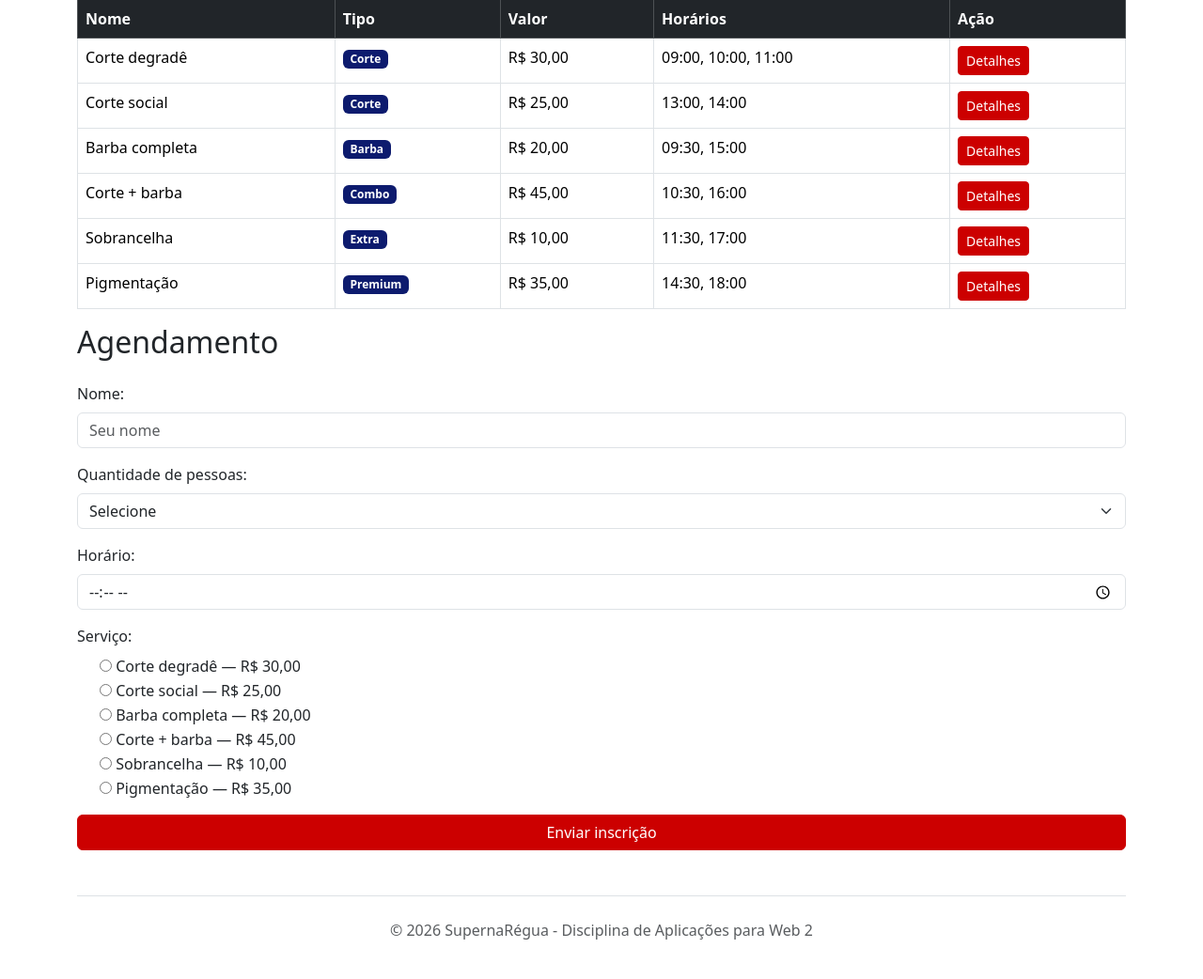
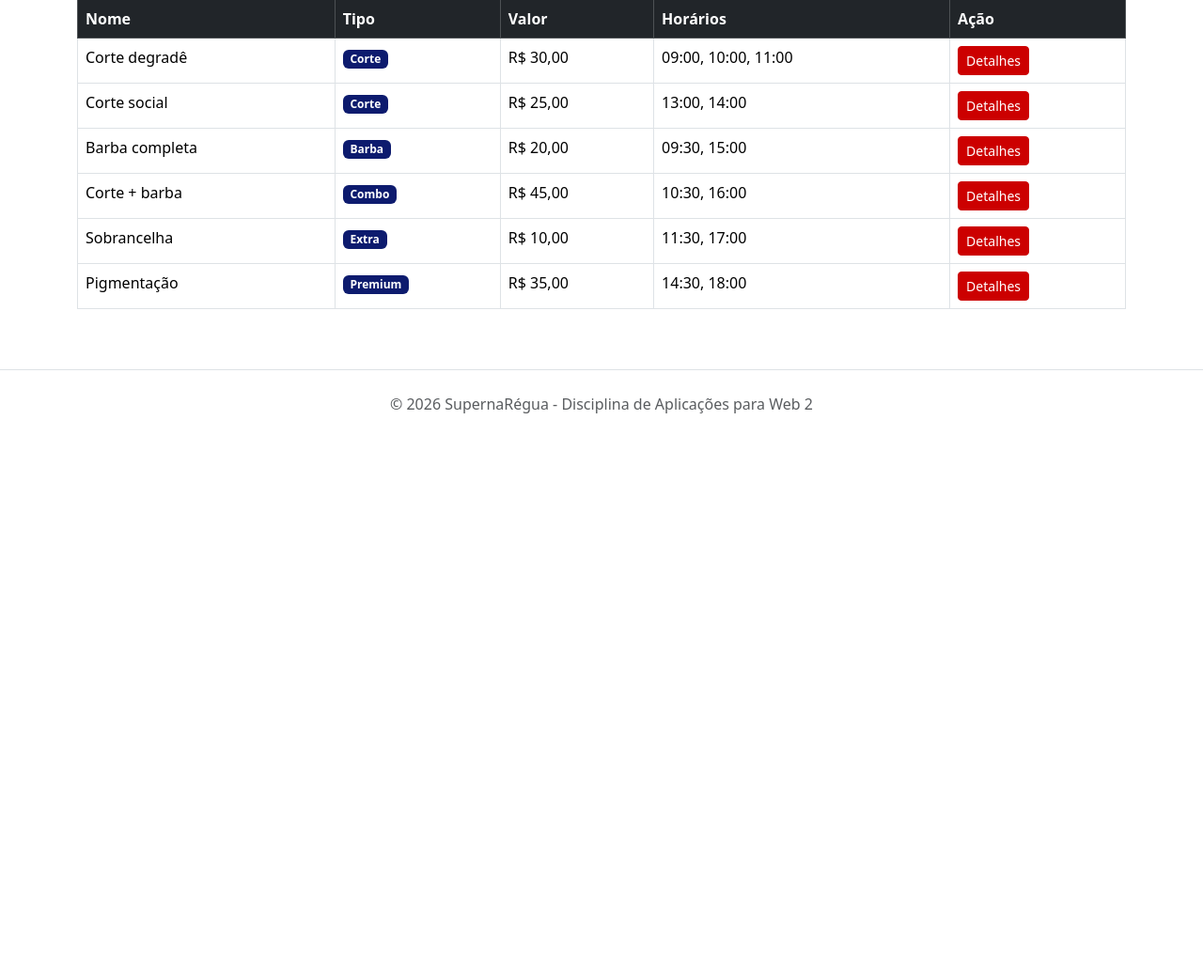
Before and after one commit to RafaBs10/Trabalho_Web2_SuperNaRegua, a PHP site: page /index.php in a window 1280 px wide. Shown: the part 246-1288 px from the top of the page at 94% size. After the commit the page ends 686 px from the top, so only its background shows below. Run offline with PHP 8.4, Linux system fonts and the light colour scheme.

Commit message:
alteracao em resultado e index (Feita por Miguel)
retirado os valores pre-setados no resultado e o formulario no index

```diff
--- a/TrabalhoWeb/detalhes.php
+++ b/TrabalhoWeb/detalhes.php
@@ -33,6 +33,7 @@ if ($procurarservico == null) {
             <h2>DETALHES:</h2>
 
             <?php
+            //exibe info das id, o implode pega a info de array e converte, o number formata o numero
             echo '<p><strong>Corte:</strong> ' . $procurarservico['nome'] . '</p>';
             echo '<p><strong>Tipo:</strong> ' . $procurarservico['tipo'] . '</p>';
             echo '<p><strong>Valor:</strong> R$ ' . number_format($procurarservico['valor'], 2, ',', '.') . '</p>';
--- a/TrabalhoWeb/index.php
+++ b/TrabalhoWeb/index.php
@@ -9,7 +9,6 @@ if (isset($_GET['tipo'])) {
 } else {
     $listaFiltrada = $servicos;
 }
-
 
 $totalServicos = count($listaFiltrada);
 
@@ -76,78 +75,7 @@ foreach ($servicos as $servico) {
                 <?php endforeach; ?>
             </tbody>
         </table>
+    </div>
+</div>
 
-
-        <div>
-            <div class="card-body">
-
-                <h2 class="mb-4">Agendamento</h2>
-
-                <form action="resultado.php" method="post">
-
-                    <div class="mb-3">
-                        <label for="nome" class="form-label">Nome:</label>
-                        <input type="text" name="nome" id="nome" placeholder="Seu nome" required maxlength="30"
-                            class="form-control">
-                    </div>
-
-                    <div class="mb-3">
-                        <label for="pessoa" class="form-label">Quantidade de pessoas:</label>
-                        <select name="pessoa" id="pessoa" class="form-select" required>
-                            <option value="">Selecione</option>
-                            <option value="1">1 pessoa</option>
-                            <option value="2">2 pessoas</option>
-                        </select>
-                    </div>
-
-                    <div class="mb-3">
-                        <label for="horario" class="form-label">Horário:</label>
-                        <input type="time" name="horario" id="horario" required class="form-control">
-                    </div>
-
-                    <div class="mb-3">
-                        <label class="form-label">Serviço:</label>
-
-                        <div class="form-check">
-                            <input type="radio" name="id" id="servico1" value="1" required>
-                            <label for="servico1" class="form-check-label">Corte degradê — R$ 30,00</label>
-                        </div>
-
-                        <div class="form-check">
-                            <input type="radio" name="id" id="servico2" value="2">
-                            <label for="servico2" class="form-check-label">Corte social — R$ 25,00</label>
-                        </div>
-
-                        <div class="form-check">
-                            <input type="radio" name="id" id="servico3" value="3">
-                            <label for="servico3" class="form-check-label">Barba completa — R$ 20,00</label>
-                        </div>
-
-                        <div class="form-check">
-                            <input type="radio" name="id" id="servico4" value="4">
-                            <label for="servico4" class="form-check-label">Corte + barba — R$ 45,00</label>
-                        </div>
-
-                        <div class="form-check">
-                            <input type="radio" name="id" id="servico5" value="5">
-                            <label for="servico5" class="form-check-label">Sobrancelha — R$ 10,00</label>
-                        </div>
-
-                        <div class="form-check">
-                            <input type="radio" name="id" id="servico6" value="6">
-                            <label for="servico6" class="form-check-label">Pigmentação — R$ 35,00</label>
-                        </div>
-                    </div>
-
-                    <button type="submit" class="btn btn-primary w-100">Enviar inscrição</button>
-
-                </form>
-
-            </div>
-        </div>
-
-    </div>
-
-
-
-    <?php require 'footer.php'; ?>
+<?php require 'footer.php'; ?>
```
Also changed, not shown: TrabalhoWeb/resultado.php (+6 -2 lines).
